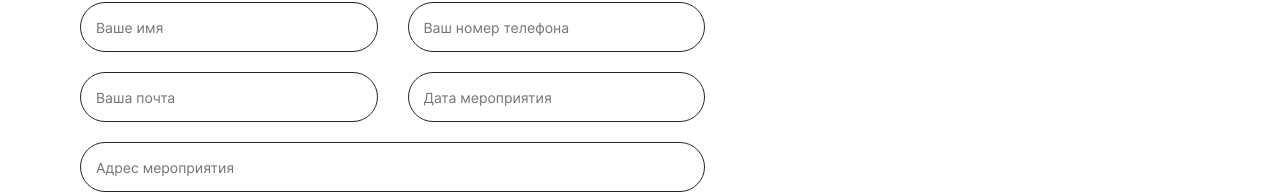
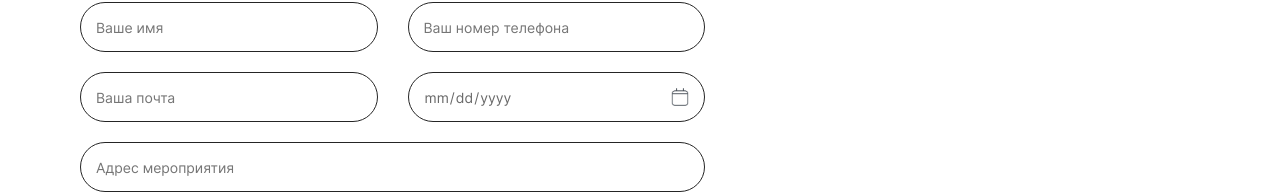
Before and after one commit to Maxvel-kitchen/maxvel_frontend, a React (Create React App) app: page /cart in a window 1280 px wide. Shown: the part 697-891 px from the top of the page. Built offline with nearby package versions, Linux system fonts and the light colour scheme.

Commit message:
fix: add proptypes, fix components

```diff
--- a/src/components/button-submit/button-submit.jsx
+++ b/src/components/button-submit/button-submit.jsx
@@ -1,13 +1,15 @@
-/* eslint-disable react/prop-types */
-/* eslint-disable react/button-has-type */
+import PropTypes from "prop-types";
 import style from "./button-submit.module.css";
 
-function ButtonSubmit({ type, text }) {
+function ButtonSubmit({ text }) {
   return (
-    <button className={style.button} type={type}>
+    <button className={style.button} type="submit">
       {text}
     </button>
   );
 }
+ButtonSubmit.propTypes = {
+  text: PropTypes.string.isRequired,
+};
 
 export default ButtonSubmit;
--- a/src/components/input/input.jsx
+++ b/src/components/input/input.jsx
@@ -1,18 +1,23 @@
-/* eslint-disable react/prop-types */
+import PropTypes from "prop-types";
 import style from "./input.module.css";
 
-function Input({ textarea, placeholder, type, minLength, onFocus, onBlur }) {
+function Input({ textarea, placeholder, type, minLength, required }) {
   return (
     <input
       className={textarea ? style.input__textarea : style.input}
       placeholder={placeholder}
       type={type}
       minLength={minLength}
-      onFocus={onFocus}
-      onBlur={onBlur}
-      required
+      required={required}
     />
   );
 }
-
+Input.propTypes = {
+  // eslint-disable-next-line react/no-typos
+  textarea: PropTypes.bool.isRequired,
+  placeholder: PropTypes.string.isRequired,
+  type: PropTypes.string.isRequired,
+  minLength: PropTypes.number.isRequired,
+  required: PropTypes.bool.isRequired,
+};
 export default Input;
--- a/src/components/order-form/order-form.jsx
+++ b/src/components/order-form/order-form.jsx
@@ -3,30 +3,55 @@
 import style from "./order-form.module.css";
 import Input from "../input/input";
 import ButtonSubmit from "../button-submit/button-submit";
-import orderFormInputs from "../../utils/constants";
 
 function OrderForm() {
   return (
     <div className={style.content}>
       <h2 className={style.header}>Оформить заказ</h2>
       <form className={style.form}>
-        {orderFormInputs.map((input) => (
-          <Input
-            key={input.id}
-            id={input.id}
-            textarea={input.textarea}
-            placeholder={input.placeholder}
-            type={input.type === "date" ? "text" : input.type}
-            onFocus={(e) =>
-              input.type === "date" ? (e.target.type = "date") : ""
-            }
-            onBlur={(e) =>
-              input.type === "date" ? (e.target.type = "text") : ""
-            }
-            minLength={input.minLength}
-          />
-        ))}
-        <ButtonSubmit type="submit" text="Отправить" />
+        <Input
+          textarea={false}
+          placeholder="Ваше имя"
+          type="text"
+          minLength={3}
+          required={false}
+        />
+        <Input
+          textarea={false}
+          placeholder="Ваш номер телефона"
+          type="tel"
+          minLength={3}
+          required
+        />
+        <Input
+          textarea={false}
+          placeholder="Ваша почта"
+          type="email"
+          minLength={3}
+          required
+        />
+        <Input
+          textarea={false}
+          placeholder="Дата мероприятия"
+          type="date"
+          minLength={3}
+          required={false}
+        />
+        <Input
+          textarea
+          placeholder="Адрес мероприятия"
+          type="text"
+          minLength={3}
+          required={false}
+        />
+        <Input
+          textarea
+          placeholder="Комментарий"
+          type="text"
+          minLength={0}
+          required={false}
+        />
+        <ButtonSubmit text="Отправить" />
         <div className={style.confirmation}>
           <div className={style.confirmation__box}>
             <input
```
